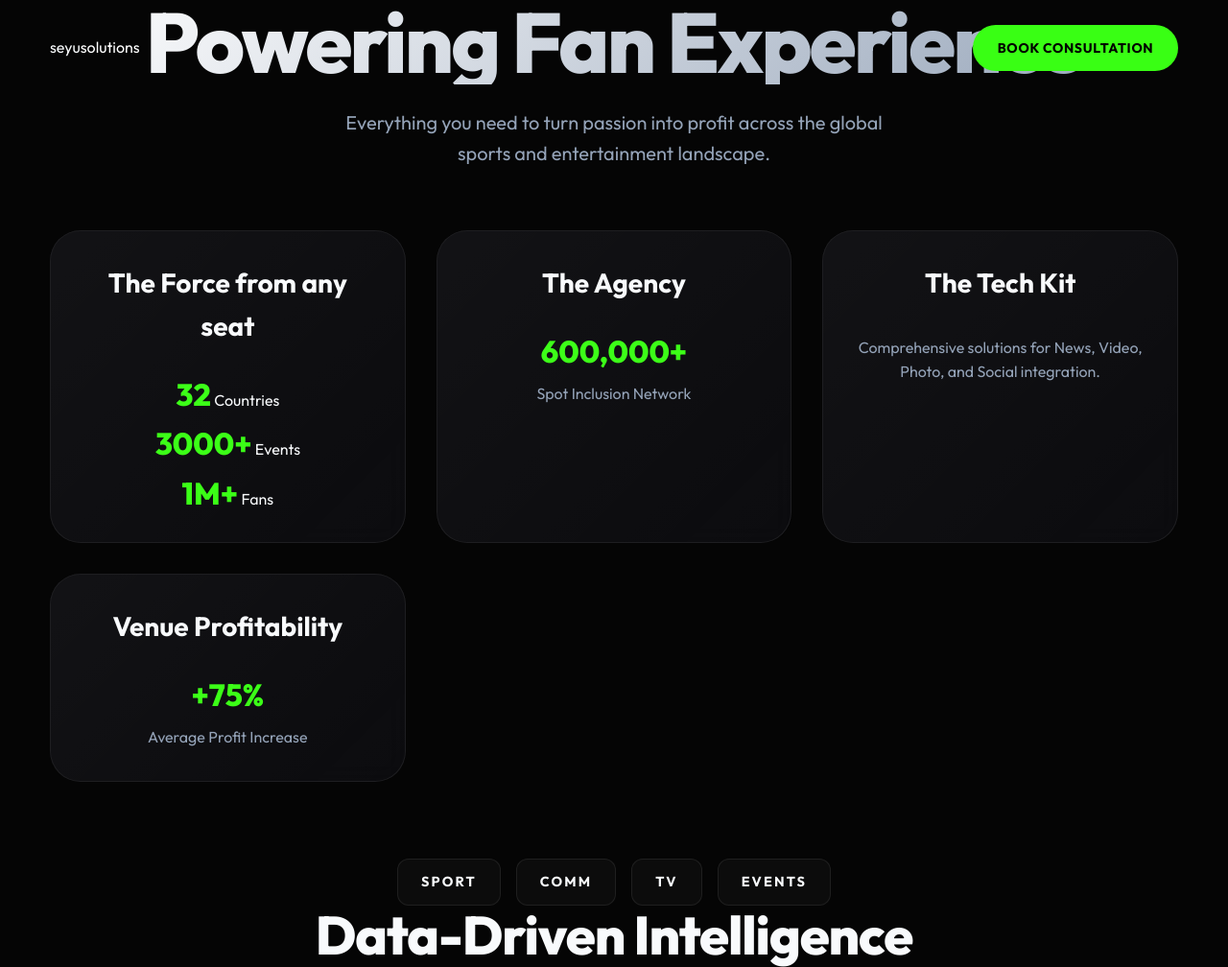
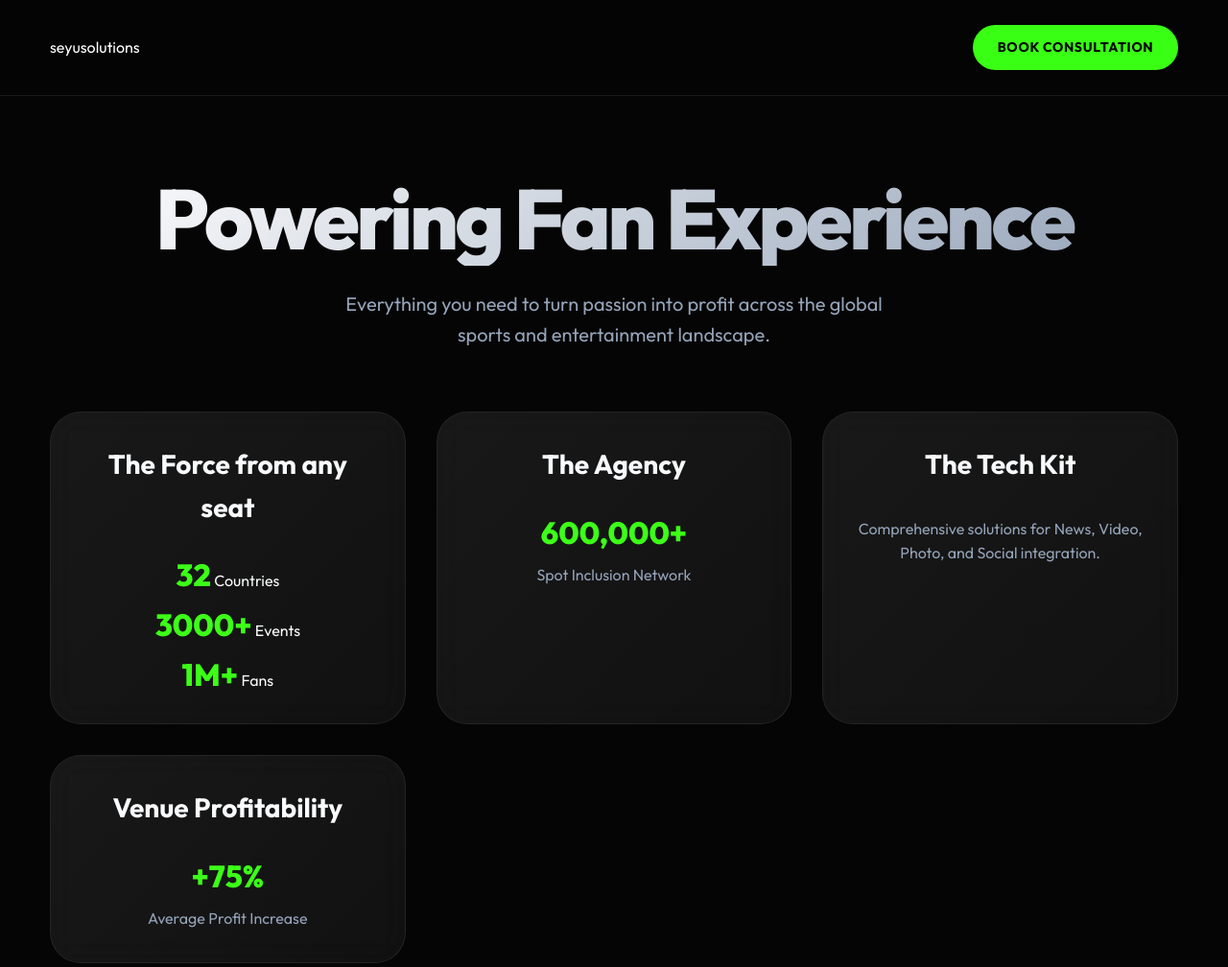
Before and after one commit to moldovancsaba/seyusolutions, a website built with Vite: page index.html in a window 1280 px wide. Shown: the top 1008 px of the page at 96% size. Built offline with nearby package versions, Linux system fonts and the light colour scheme.

Commit message:
Fix layout overlaps, harmonize card heights, and refine map visibility

```diff
--- a/index.html
+++ b/index.html
@@ -10,9 +10,11 @@
   </head>
   <body>
     <!-- Navbar -->
-    <nav class="container flex space-between v-centered" style="height: 100px; position: fixed; top: 0; left: 50%; transform: translateX(-50%); width: 100%; z-index: 1000;">
-      <div class="logo">seyu<span style="color: white;">solutions</span></div>
-      <a href="#" class="btn btn-primary" style="padding: 0.8rem 1.6rem;">Book Consultation</a>
+    <nav>
+      <div class="container flex space-between v-centered">
+        <div class="logo">seyu<span style="color: white;">solutions</span></div>
+        <a href="#" class="btn btn-primary" style="padding: 0.8rem 1.6rem;">Book Consultation</a>
+      </div>
     </nav>
 
     <!-- Hero Section -->
@@ -22,7 +24,7 @@
         <p class="muted" style="max-width: 600px; margin: 1.5rem auto 4rem; font-size: 1.25rem;">Everything you need to turn passion into profit across the global sports and entertainment landscape.</p>
       </div>
 
-      <div class="grid" style="grid-template-columns: repeat(auto-fit, minmax(280px, 1fr)); gap: 2rem;">
+      <div class="grid-balanced" style="gap: 2rem;">
         <div class="glass-card text-center">
           <h3 style="margin-bottom: 2rem;">The Force from any seat</h3>
           <div class="flex" style="flex-direction: column; gap: 1rem;">
--- a/src/style.css
+++ b/src/style.css
@@ -58,9 +58,31 @@ body {
   padding: 0 2rem;
 }
 
+nav {
+  height: 100px;
+  position: fixed;
+  top: 0;
+  left: 0;
+  width: 100%;
+  z-index: 1000;
+  background: rgba(5, 5, 5, 0.7);
+  backdrop-filter: blur(20px);
+  -webkit-backdrop-filter: blur(20px);
+  border-bottom: 1px solid var(--border);
+  transition: var(--transition-fast);
+}
+
+nav .container {
+  height: 100%;
+}
+
 section {
   padding: var(--section-pad) 0;
   position: relative;
+}
+
+.hero {
+  padding-top: 180px; /* Account for fixed nav + spacing */
 }
 
 .flex { display: flex; }
@@ -73,9 +95,16 @@ section {
 .gap-2 { gap: 2rem; }
 .w-full { width: 100%; }
 
+.grid-balanced {
+  display: grid;
+  grid-template-columns: repeat(auto-fit, minmax(300px, 1fr));
+  align-items: stretch;
+  justify-content: center;
+}
+
 /* Typography Styles */
-h1 { font-size: var(--fs-h1); font-weight: 800; line-height: 1; letter-spacing: -0.03em; }
-h2 { font-size: var(--fs-h2); font-weight: 800; line-height: 1.1; letter-spacing: -0.02em; }
+h1 { font-size: var(--fs-h1); font-weight: 800; line-height: 1.1; letter-spacing: -0.04em; margin-bottom: 1rem; }
+h2 { font-size: var(--fs-h2); font-weight: 800; line-height: 1.2; letter-spacing: -0.02em; }
 h3 { font-size: var(--fs-h3); font-weight: 700; }
 h4 { font-size: var(--fs-small); font-weight: 600; text-transform: uppercase; letter-spacing: 0.2em; color: var(--text-muted); }
 
@@ -92,15 +121,17 @@ h4 { font-size: var(--fs-small); font-weight: 600; text-transform: uppercase; le
 
 /* Components */
 .glass-card {
-  background: var(--card-bg);
-  backdrop-filter: blur(12px);
-  -webkit-backdrop-filter: blur(12px);
+  background: rgba(255, 255, 255, 0.05); /* Slightly lighter for better visibility */
+  backdrop-filter: blur(16px);
+  -webkit-backdrop-filter: blur(16px);
   border: 1px solid var(--border);
   border-radius: var(--card-radius);
   padding: var(--card-pad);
   transition: var(--transition-slow);
   position: relative;
   overflow: hidden;
+  display: flex;
+  flex-direction: column;
 }
 
 .glass-card::before {
@@ -198,7 +229,7 @@ h4 { font-size: var(--fs-small); font-weight: 600; text-transform: uppercase; le
 }
 
 .leaflet-tile-pane {
-  filter: invert(100%) hue-rotate(180deg) brightness(85%) contrast(100%) grayscale(100%);
+  filter: invert(100%) hue-rotate(180deg) brightness(120%) contrast(85%) grayscale(100%) opacity(0.8);
 }
 
 .leaflet-container {
```
